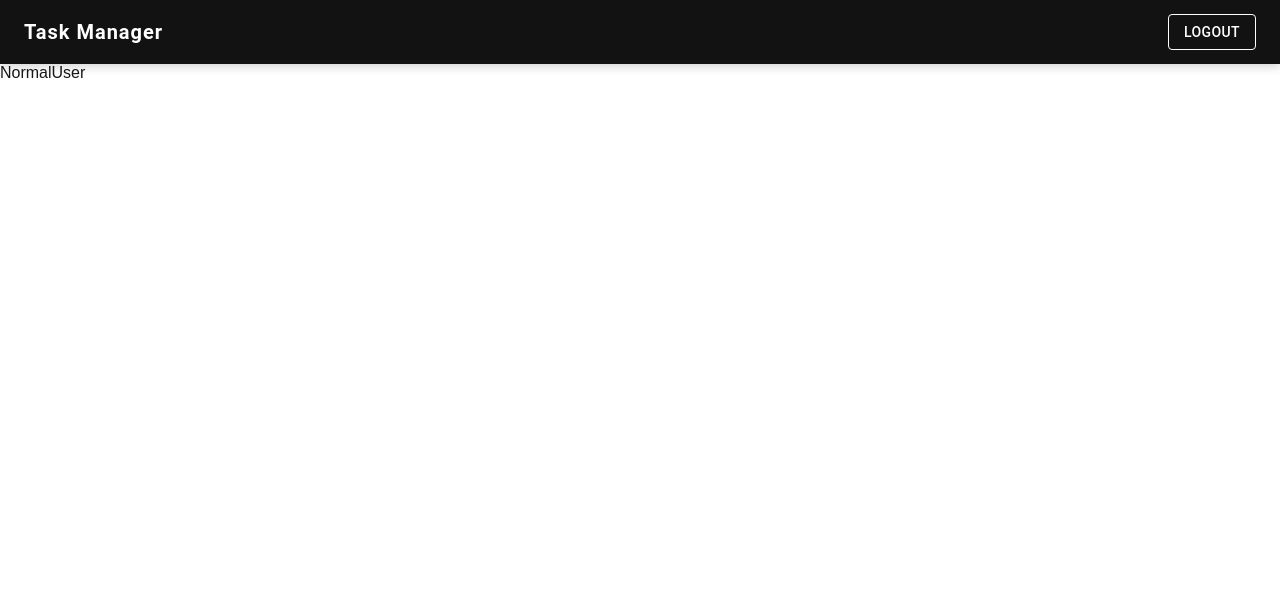
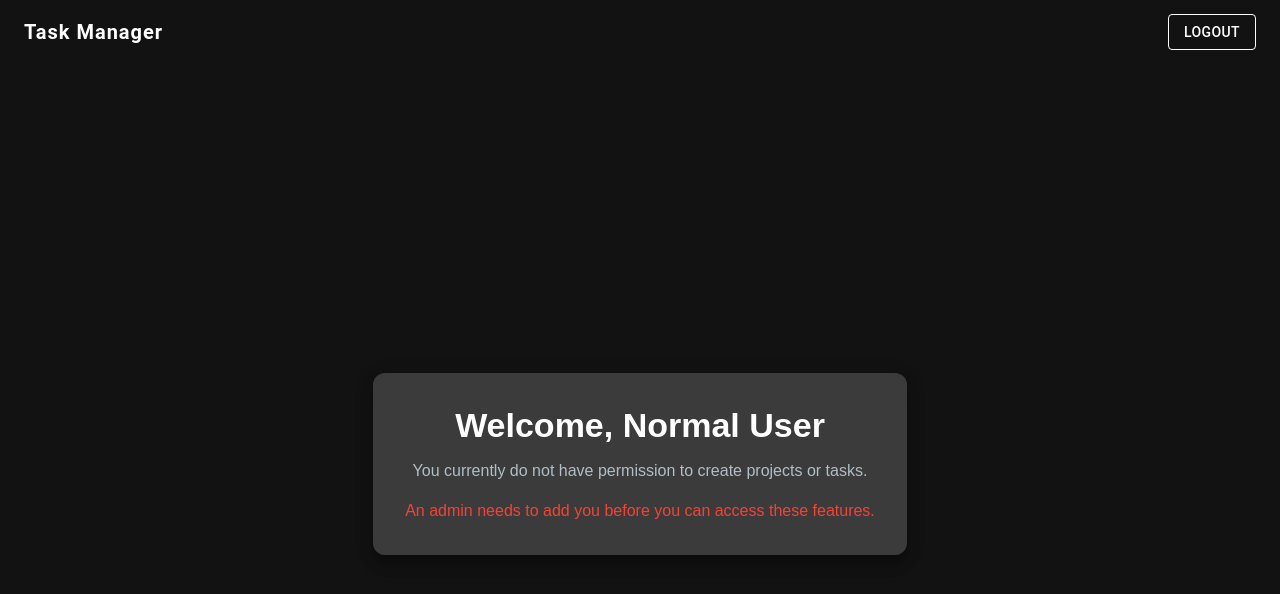
Before and after one commit to sonai-2001/taskmanager, a Next.js app: page /normaluser in a window 1280 px wide. Shown: the top 594 px of the page. Built offline with nearby package versions, Linux system fonts and the light colour scheme.

Commit message:
all admin panel done

```diff
--- a/src/app/normaluser/page.tsx
+++ b/src/app/normaluser/page.tsx
@@ -1,16 +1,47 @@
+
 "use client"
-import { darkTheme } from '@/helper/theme'
-import { ThemeProvider } from '@emotion/react'
-import React from 'react'
-
+import { darkTheme } from "@/helper/theme";
+import { ThemeProvider } from "@emotion/react";
+import { Container, Typography, Paper, Box } from "@mui/material";
 
 const NormalUser = () => {
   return (
-   <ThemeProvider theme={darkTheme}>
-           <div>NormalUser</div>
+    <ThemeProvider theme={darkTheme}>
+      <Container
+        maxWidth="xl"
+        sx={{
+          minHeight: "100vh",
+          display: "flex",
+          alignItems: "center",
+          justifyContent: "center",
+          bgcolor: "background.default",
+          color: "text.primary",
+        }}
+      >
+        <Paper
+          elevation={10}
+          sx={{
+            padding: 4,
+            textAlign: "center",
+            borderRadius: 3,
+            bgcolor: "background.paper",
+          }}
+        >
+          <Typography variant="h4" gutterBottom>
+            Welcome, Normal User
+          </Typography>
+          <Typography variant="body1" color="text.secondary" gutterBottom>
+            You currently do not have permission to create projects or tasks.
+          </Typography>
+          <Box mt={2}>
+            <Typography variant="body1" color="error.main">
+              An admin needs to add you before you can access these features.
+            </Typography>
+          </Box>
+        </Paper>
+      </Container>
+    </ThemeProvider>
+  );
+};
 
-   </ThemeProvider>
-  )
-}
-
-export default NormalUser
+export default NormalUser;
--- /dev/null
+++ b/src/redux-toolkit/slice/adminSlice.ts
@@ -0,0 +1,47 @@
+"use client"
+import { createSlice, PayloadAction } from '@reduxjs/toolkit';
+// import { RootState } from '@/redux-toolkit/store/store';
+
+interface User {
+    id: string;
+    email: string;
+    display_name: string;
+    added_taskable: boolean;
+  }
+
+  interface TaskableUser {
+     id:string;
+    display_name: string;
+    email: string;
+  }
+
+  interface AppState {
+    users: User[]|[];
+    taskableUsers: TaskableUser[]|[];
+  }
+
+   const initialState: AppState = {
+    users: [],
+    taskableUsers: [],
+  };
+const adminSlice=createSlice({
+name:"admin",
+initialState,
+reducers:{
+       setUsers:(state,action:PayloadAction<User[]>)=>{
+               state.users=action.payload
+       },
+       addTaskableUsers:(state,action:PayloadAction<TaskableUser>)=>{
+                state.taskableUsers=[...state.taskableUsers, action.payload]
+       },
+       setTaskableUser:(state,action:PayloadAction<TaskableUser[]>)=>{
+              state.taskableUsers=action.payload
+       }
+}
+
+
+})
+
+export const {setUsers,addTaskableUsers,setTaskableUser}=adminSlice.actions;
+
+export default adminSlice.reducer;
--- a/src/redux-toolkit/store/store.ts
+++ b/src/redux-toolkit/store/store.ts
@@ -1,10 +1,12 @@
 import { configureStore } from '@reduxjs/toolkit';
 import userReducer from '@/redux-toolkit/slice/userSlice';
+import adminReducer from '@/redux-toolkit/slice/adminSlice';
 
 export const makeStore = () => {
   return configureStore({
     reducer: {
       user: userReducer,
+      admin:adminReducer
     },
   });
 };
```
Also changed, not shown: src/app/admin/page.tsx (+15 -3 lines), src/component/TaskableUsers.tsx (+43 -13 lines).
